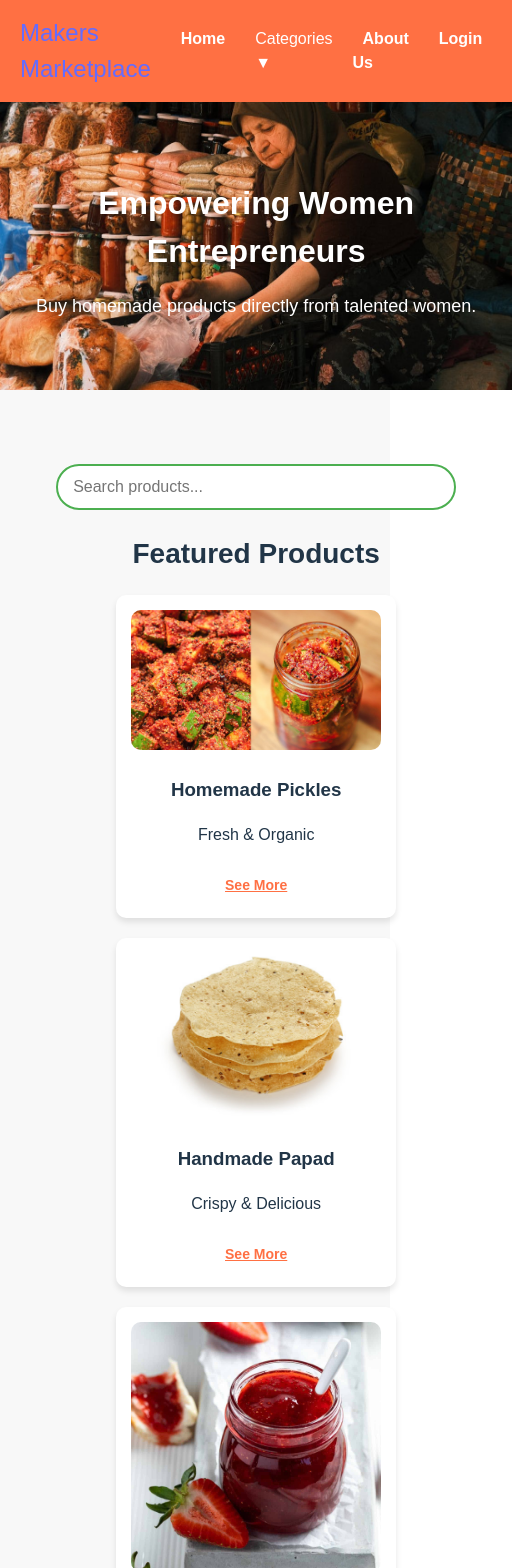
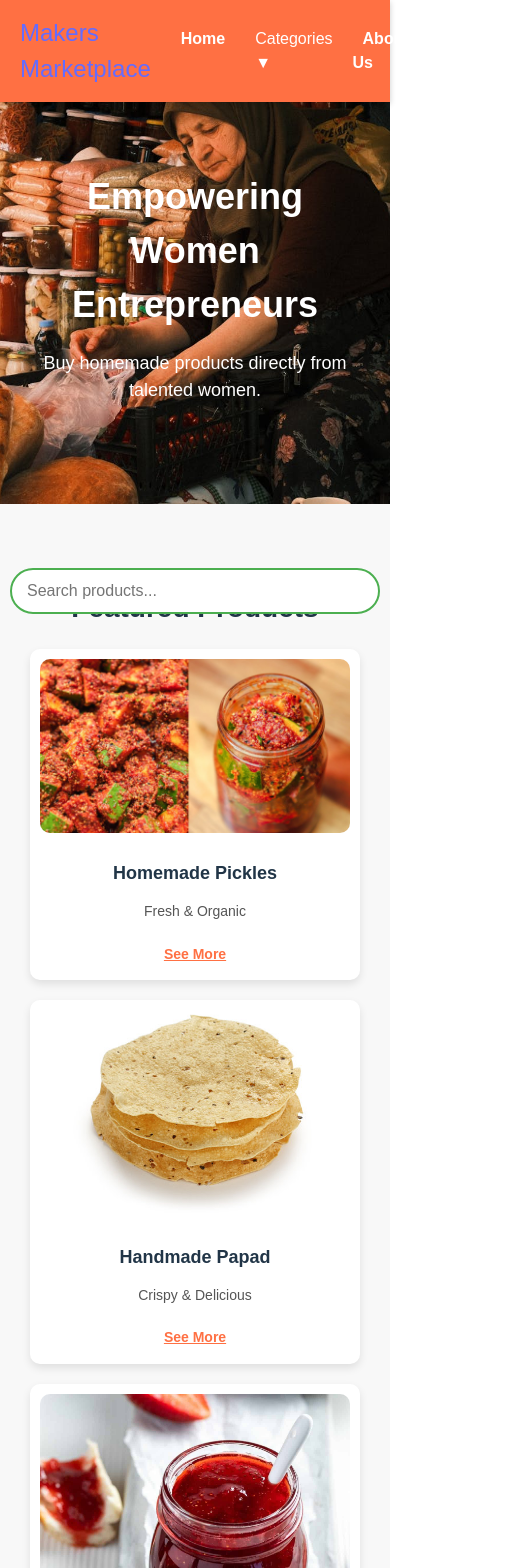
Before and after one commit to Pratiksha091920/MakersMarketPlace, a React (Vite) app in the folder my-app/: page / in a window 390 px wide. Shown: the top 1568 px of the page, 512 px wide, since content can reach past the window. Built offline with nearby package versions, Linux system fonts and the light colour scheme; no server answers.

Commit message:
Home.css updated

```diff
--- a/my-app/src/styles/Home.css
+++ b/my-app/src/styles/Home.css
@@ -1,24 +1,40 @@
 /* General Reset */
+* {
+    box-sizing: border-box;
+}
+
 body {
     font-family: Arial, sans-serif;
     margin: 0;
     padding: 0;
     background-color: #f8f8f8;
+    position: relative;
 }
 
-/* Navigation Bar */
+/* Navbar */
+/* Navbar */
 header {
+    width: 100%;
+    position: fixed;   /* FIXED instead of sticky */
+    top: 0;
+    left: 0;
+    z-index: 1000;
+    background-color: #ff7043;
+    color: white;
     display: flex;
     justify-content: space-between;
     align-items: center;
-    background-color: #ff7043;
-    color: white;
     padding: 15px 20px;
-    position: sticky;
-    top: 0;
-    z-index: 1000;
-    transition: background-color 0.3s ease, box-shadow 0.3s ease;
+    box-shadow: 0 2px 6px rgba(0, 0, 0, 0.2);
 }
+
+/* Optional - give space to the content below navbar */
+
+
+header.sticky {
+    box-shadow: 0 2px 6px rgba(0, 0, 0, 0.2);
+}
+
 
 .logo {
     font-size: 24px;
@@ -50,90 +66,19 @@ nav ul li a:hover {
     border-radius: 5px;
 }
 
-.dropdown {
-    position: relative;
-    display: inline-block;
-}
-
-.dropbtn {
-    background-color: #ff7043;
-    color: white;
-    font-size: 16px;
-    font-weight: bold;
-    padding: 12px 16px;
-    border: none;
-    border-radius: 5px;
-    cursor: pointer;
-    transition: background 0.3s;
-}
-
-.dropbtn:hover {
-    background-color: #e65100;
-}
-
-.dropdown-content {
-    display: none;
-    position: absolute;
-    top: 100%; /* Ensures dropdown appears below button */
-    left: 50%;
-    transform: translateX(-50%);
-    background-color: white;
-    border-radius: 8px;
-    box-shadow: 0 6px 12px rgba(0, 0, 0, 0.2);
-    min-width: 220px;
-    padding: 10px 0;
-    text-align: center;
-    z-index: 1000;
-    animation: fadeIn 0.3s ease-in-out;
-    display: flex;
-    flex-direction: column; /* Ensures vertical layout */
-}
-
-.dropdown-content a {
-    color: black;
-    padding: 12px 20px;
-    text-decoration: none;
-    display: block;
-    font-weight: bold;
-    transition: background 0.3s, color 0.3s;
-    text-align: center; /* Keeps text centered */
-}
-
-.dropdown-content a:hover {
-    background-color: #ff7043;
-    color: white;
-    border-radius: 0;
-}
-
-/* Show dropdown when active */
-.dropdown.active .dropdown-content {
-    display: block;
-}
-
-/* Smooth fade-in effect */
-@keyframes fadeIn {
-    from {
-        opacity: 0;
-        transform: translateX(-50%) translateY(-10px);
-    }
-    to {
-        opacity: 1;
-        transform: translateX(-50%) translateY(0);
-    }
-}
-
-
-
 /* Hero Section */
 .hero {
     text-align: center;
-    background: url('hero.jpeg') no-repeat center center/cover;
+    background: url('https://via.placeholder.com/1200x400') no-repeat center center/cover;
     color: white;
-    padding: 50px 20px;
+    padding: 80px 20px;
+    position: sticky; /* Make hero section sticky */
+    top: 60px; /* Allow space for the navbar */
+    z-index: 500;
 }
 
 .hero h2 {
-    font-size: 32px;
+    font-size: 36px;
     margin-bottom: 10px;
 }
 
@@ -145,13 +90,14 @@ nav ul li a:hover {
 .hero button {
     background-color: #ff7043;
     color: white;
-    padding: 10px 20px;
+    padding: 12px 25px;
     border: none;
     font-size: 16px;
     cursor: pointer;
     border-radius: 5px;
 }
 
+/* Search Bar */
 .search-container {
     display: flex;
     justify-content: center;
@@ -160,9 +106,10 @@ nav ul li a:hover {
     max-width: 400px;
     margin: 20px auto;
     position: relative;
-  }
+    top:50px;
+}
 
-  .search-container input {
+.search-container input {
     width: 100%;
     padding: 12px 15px;
     border: 2px solid #4CAF50;
@@ -170,18 +117,21 @@ nav ul li a:hover {
     outline: none;
     font-size: 16px;
     transition: all 0.3s ease-in-out;
-  }
+}
 
-  .search-container input:focus {
+.search-container input:focus {
     border-color: #2E7D32;
     box-shadow: 0 0 8px rgba(46, 125, 50, 0.5);
-  }
-
+}
 
 /* Product Section */
 .products {
     text-align: center;
-    padding: 30px 20px;
+    padding: 30px 10px;
+    margin: 0 auto; /* Centering the entire product section */
+    position: sticky;
+    top: 140px; /* Allow space for both navbar and hero section */
+    margin-left:0;
 }
 
 .products h2 {
@@ -189,49 +139,174 @@ nav ul li a:hover {
     margin-bottom: 20px;
 }
 
-/* Product Grid */
+/* Product Grid - 4 per row */
 .product-list {
+    display: grid;
+    grid-template-columns: repeat(4, 1fr); /* 4 items per row */
+    gap: 20px;
+    width: 100%; /* Ensures it takes up the full width */
+    max-width: 1200px; /* Prevents overflow */
+    margin: 0 auto;    /* Centers the grid */
+    padding: 0 20px;   /* Adds spacing from sides */
+    box-sizing: border-box; /* Includes padding/border in width */
+}
+/* Main container */
+.customer-dashboard {
     display: flex;
-    flex-wrap: wrap;
-    justify-content: center;
-    gap: 20px;
+    flex-direction: row;
+    width: 100%;
+    min-height: 100vh;
+    overflow-x: hidden; /* Prevent horizontal scroll */
+  }
+
+  /* Sidebar */
+  .sidebar {
+    width: 250px;  /* Set a fixed width for sidebar */
+    background-color: #2c3e50;
+    color: #fff;
+    height: 100vh;
+    position: fixed;
+    top: 0;
+    left: 0;
+    padding-top: 20px;
+  }
+
+  /* Dashboard Content Area */
+  .dashboard-content {
+    margin-left: 250px;
+    padding: 120px 20px 20px; /* ⬅️ increase top padding */
+    width: 100%;
+    max-width: calc(100% - 250px);
+    overflow-x: hidden;
+    box-sizing: border-box;
+  }
+
+
+
+  /* Ensure product list does not overflow */
+  .dashboard-content .product-list {
+    width: 100%;
+    max-width: 100%; /* Ensure product list doesn't overflow */
+    padding: 0 20px;
+    box-sizing: border-box;
+  }
+
+  @media (max-width: 1024px) {
+    .customer-dashboard {
+      flex-direction: column; /* Stack sidebar and content vertically on smaller screens */
+    }
+
+    .sidebar {
+      width: 100%;
+      top:80px;
+      position: relative;
+      height: auto; /* Allow the sidebar to expand with content */
+
+    }
+
+    .dashboard-content {
+      margin-left: 0;  /* Remove margin on smaller screens */
+      margin-top:90px;
+    }
+  }
+
+  .logout-btn {
+    background-color:#ff7043;
+    color: white;
+    border: none;
+    border-radius: 8px;
+    padding: 10px 20px;
+    font-size: 16px;
+    font-weight: bold;
+    cursor: pointer;
+    /* transition: background-color 0.3s ease, transform 0.2s ease;
+    box-shadow: 0 4px 6px rgba(0, 0, 0, 0.1); */
+    height:40px;
+    width:120px;
 }
 
+.logout-btn:hover {
+    background-color: white;
+    color:#ff7043;
+    transform: translateY(-2px);
+}
+
+
+
+
+/* Responsive grid */
+@media (max-width: 1024px) {
+    .product-list {
+        grid-template-columns: repeat(3, 1fr); /* 3 items per row on tablets */
+    }
+}
+
+@media (max-width: 768px) {
+    .product-list {
+        grid-template-columns: repeat(2, 1fr); /* 2 items per row on smaller tablets */
+    }
+}
+
+@media (max-width: 480px) {
+    .product-list {
+        grid-template-columns: 1fr; /* 1 item per row on small screens (mobile) */
+    }
+}
+
+/* Product Card */
 .product {
     background: white;
-    padding: 15px;
+    padding: 10px;
     border-radius: 10px;
-    width: 250px;
-    box-shadow: 0px 4px 6px rgba(0, 0, 0, 0.1);
+    width: 100%;
+    box-shadow: 0px 4px 8px rgba(0, 0, 0, 0.1);
     text-align: center;
-    transition: transform 0.3s ease-in-out;
+    transition: transform 0.3s ease, box-shadow 0.3s ease;
+    margin-left:0;
+
 }
 
 .product:hover {
-    transform: scale(1.05);
+    transform: translateY(-5px);
+    box-shadow: 0 8px 16px rgba(0,0,0,0.15);
 }
 
 .product img {
     width: 100%;
     border-radius: 10px;
+    margin-bottom: 10px;
 }
+
+.product h3 {
+    font-size: 18px;
+    margin: 10px 0 5px;
+}
+
+.product p {
+    font-size: 14px;
+    color: #555;
+    margin-bottom: 10px;
+}
+
 .see-more {
     display: inline-block;
     margin-top: 5px;
     font-size: 14px;
-    color: #ff7043;  /* Highlighted color */
-    text-decoration: underline; /* Adds underline */
+    color: #ff7043;
+    text-decoration: underline;
     font-weight: bold;
-    transition: color 0.3s ease;
-    background-color:white;
+    background-color: transparent; /* ✅ ensure no background */
+    border: none; /* ✅ in case it's a button */
+    cursor: pointer;
 }
 
 .see-more:hover {
-    color: #d84315; /* Darker color on hover */
+    color: #e65100; /* Optional: slightly darker on hover */
+    background-color: transparent; /* ✅ prevent dark box */
+    text-decoration: underline;
 }
 
 /* Footer */
-/* Footer Styling */
 footer {
     background-color: #2c3e50;
     color: #fff;
```
